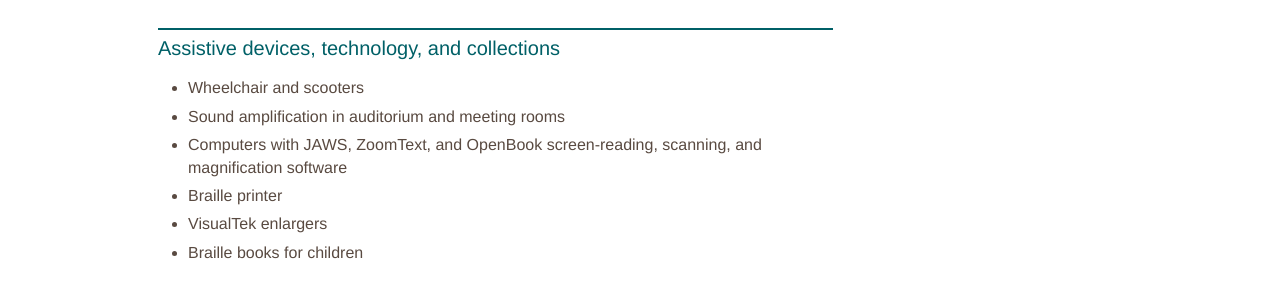
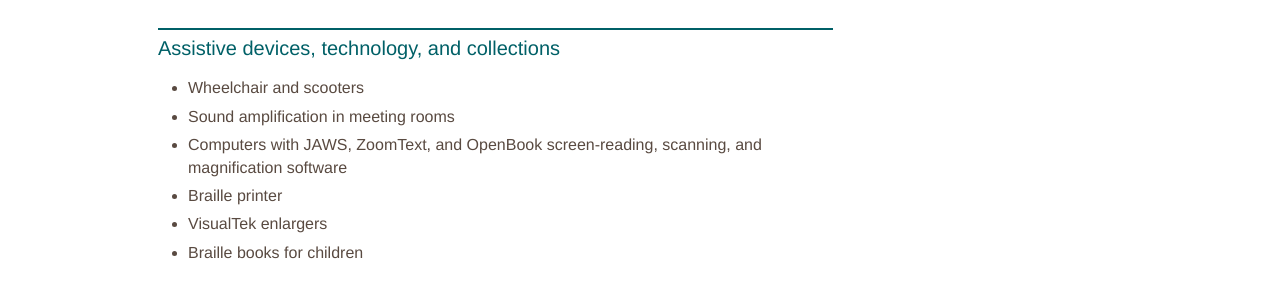
Before and after one commit to skokielibrary/spl-content, a Jekyll site: the page built from _content/annabelle/services--accessibility-special-needs.markdown, in a window 1280 px wide. Shown: the part 325-625 px from the top of the page. Built offline with Jekyll 4.4.1, drawn with Linux system fonts in a browser that asks for light colours.

Commit message:
Updated services--accessibility-special-needs.markdown

```diff
--- a/_content/annabelle/services--accessibility-special-needs.markdown
+++ b/_content/annabelle/services--accessibility-special-needs.markdown
@@ -10,7 +10,7 @@ For more information on accessibility, contact Dawn Wlezien at 847-324-3185 or d
 
 ##Assistive devices, technology, and collections
 - Wheelchair and scooters
-- Sound amplification in auditorium and meeting rooms
+- Sound amplification in meeting rooms
 - Computers with JAWS, ZoomText, and OpenBook screen-reading, scanning, and magnification software
 - Braille printer
 - VisualTek enlargers
```
